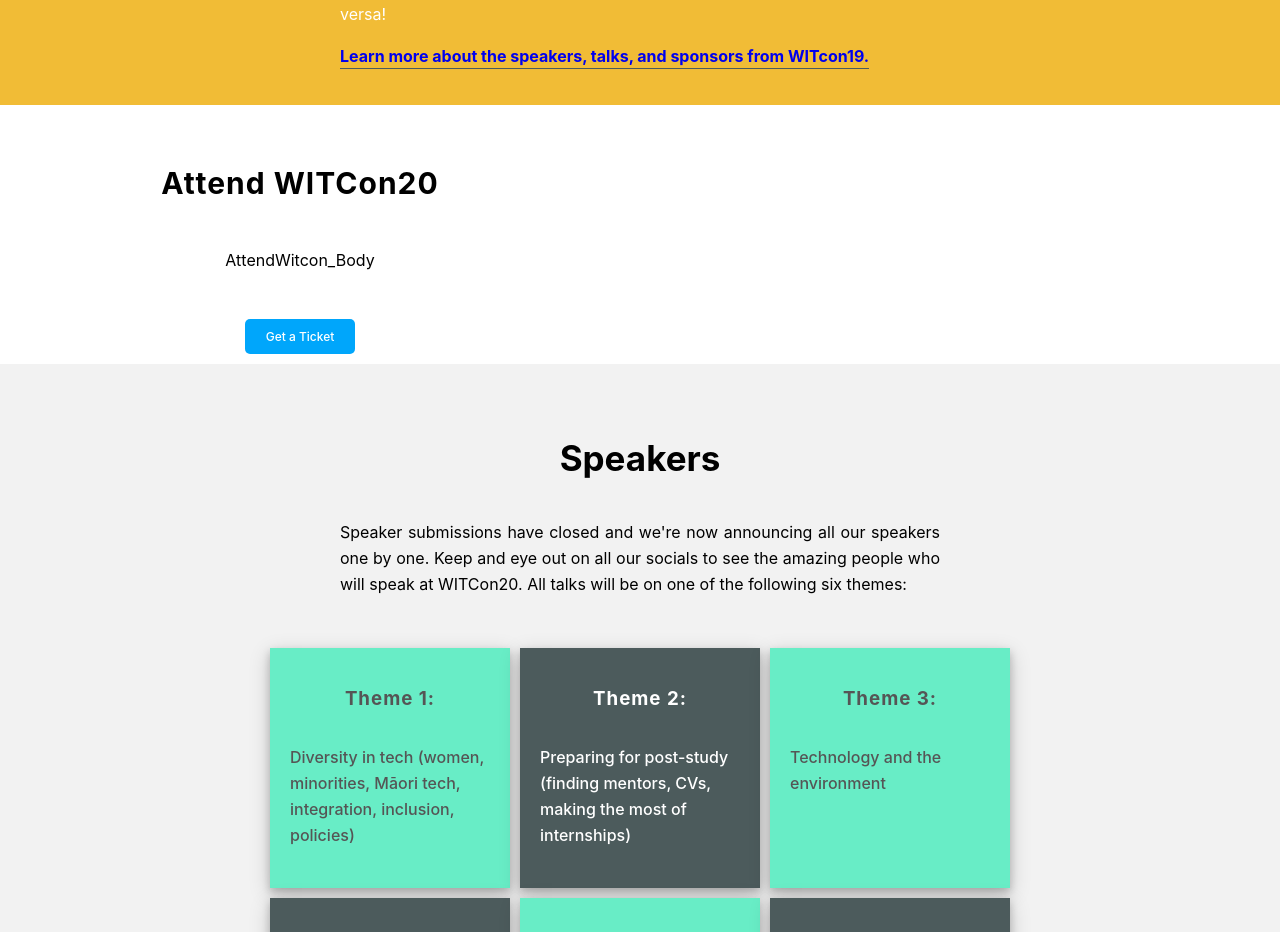
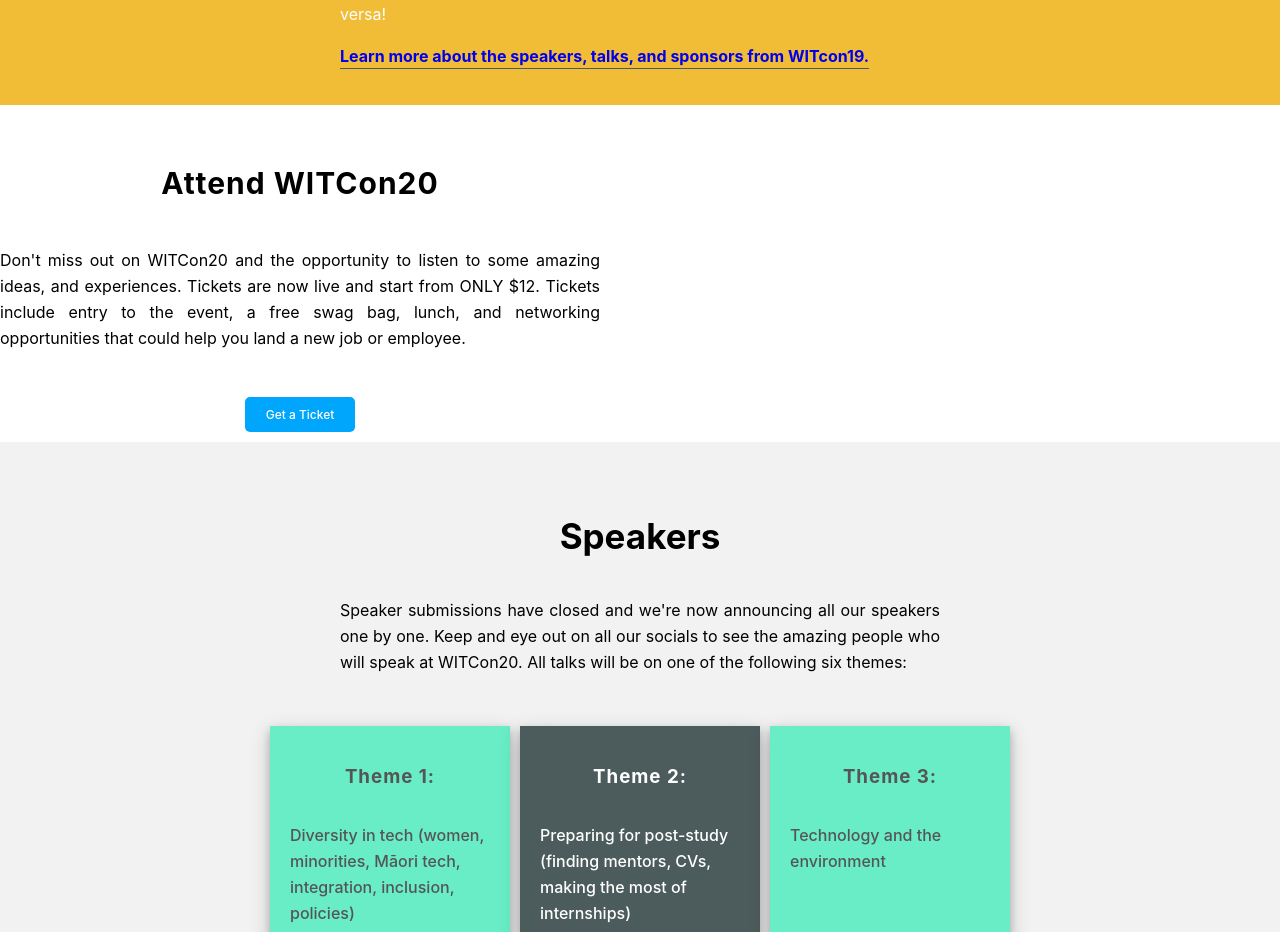
Before and after one commit to vuwwit/VUWWomenInTechWebsite, a React (Create React App) app: page /witcon in a window 1280 px wide. Shown: the part 1283-2215 px from the top of the page. Built offline with nearby package versions, Linux system fonts and the light colour scheme.

Commit message:
no message

```diff
--- a/src/scenes/witcon/witcon-main/index.js
+++ b/src/scenes/witcon/witcon-main/index.js
@@ -110,9 +110,9 @@
             </table>
           </div>
         </div> */}
-        {  <div className="Witcon__speakers-submit">
+        {  <div align={"center"} className="Witcon__speakers-submit">
             <h3>{strings.AttendWitcon_Title}</h3>
-            <p>AttendWitcon_Body</p>
+            <p>{strings.AttendWitcon_Body}</p>
             <LighterBlockLink link={strings.AttendWitcon_Link} label={strings.AttendWitcon_Ticket}/>
           </div> }
         <div id="speakers" className="Witcon__speakers">
```
